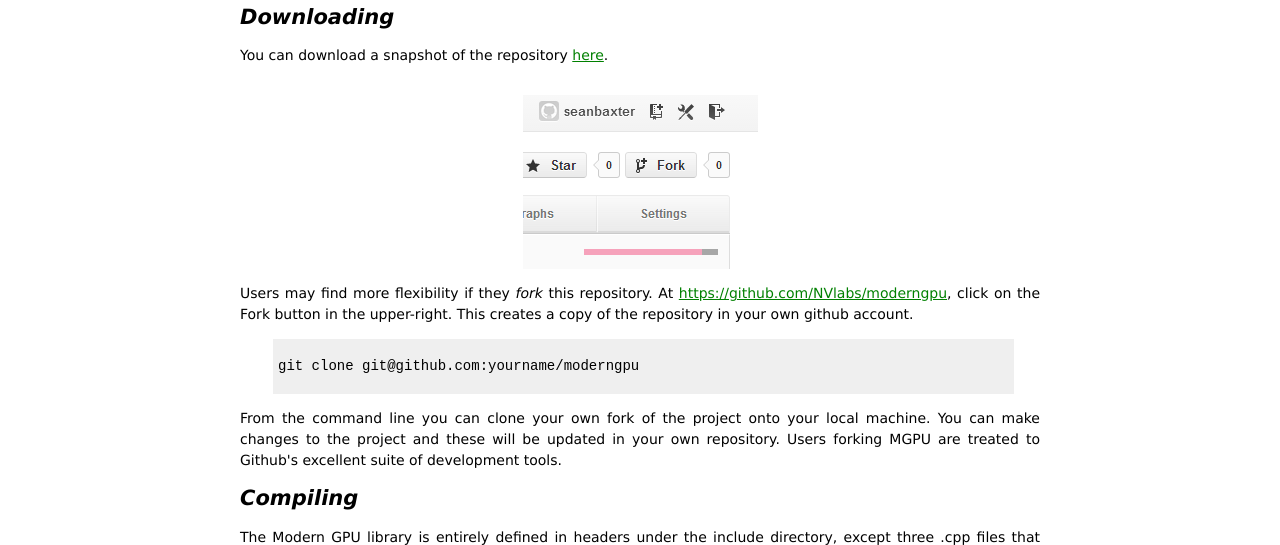
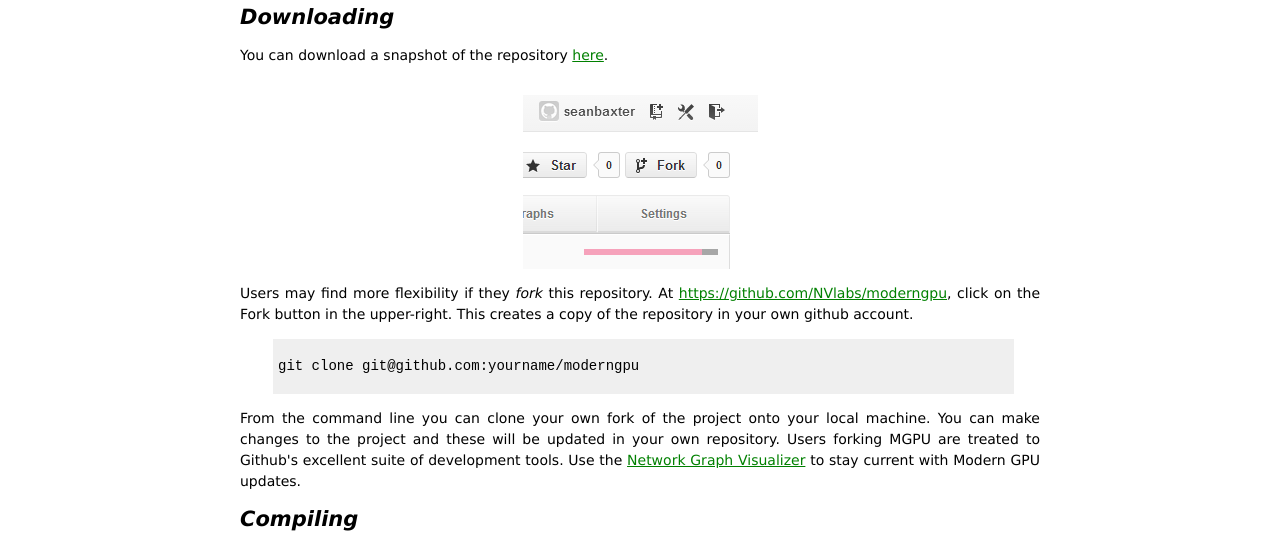
Before and after one commit to moderngpu/moderngpu, a plain HTML site: page faq.html in a window 1280 px wide. Shown: the part 171-716 px from the top of the page. Drawn offline with Linux system fonts and the light colour scheme.

Commit message:
Added network graph visualizer link

```diff
--- a/faq.html
+++ b/faq.html
@@ -41,7 +41,7 @@
 <p>Users may find more flexibility if they <em>fork</em> this repository. At
   <a href="https://github.com/NVlabs/moderngpu">https://github.com/NVlabs/moderngpu</a>, click on the Fork button in the upper-right. This creates a copy of the repository in your own github account.</p>
 <div class="snip"><pre>git clone git@github.com:yourname/moderngpu</pre></div>
-<p>From the command line you can clone your own fork of the project onto your local machine. You can make changes to the project and these will be updated in your own repository. Users forking MGPU are treated to Github's excellent suite of development tools.</p>
+<p>From the command line you can clone your own fork of the project onto your local machine. You can make changes to the project and these will be updated in your own repository. Users forking MGPU are treated to Github's excellent suite of development tools. Use the <a href="https://github.com/blog/39-say-hello-to-the-network-graph-visualizer">Network Graph Visualizer</a> to stay current with Modern GPU updates.</p>
 <h2><a id="compiling">Compiling</a></h2>
 <p>The Modern GPU library is entirely defined in headers under the include directory, except three .cpp
 files that must be compiled and linked manually: <a href="https://github.com/NVlabs/moderngpu/blob/master/src/format.cpp">src/format.cpp</a>, <a href="https://github.com/NVlabs/moderngpu/blob/master/src/random.cpp">src/random.cpp</a>, and <a href="https://github.com/NVlabs/moderngpu/blob/master/src/mgpucontext.cpp">src/mgpucontext.cpp</a>. You cannot compile for architectures below sm_20 (Fermi), as the sm_1x compiler doesn't support all the features used by MGPU.</p>
```
